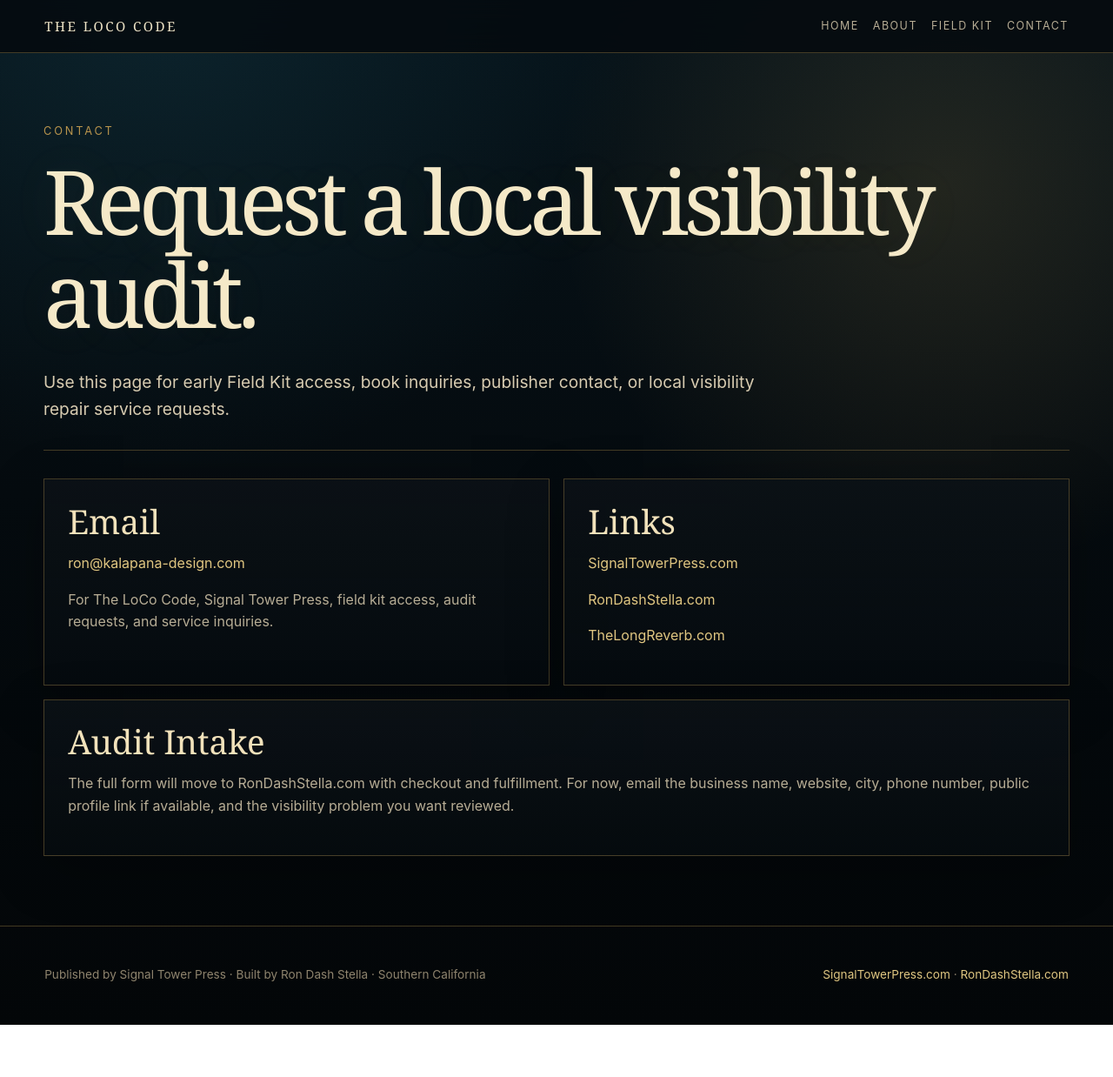
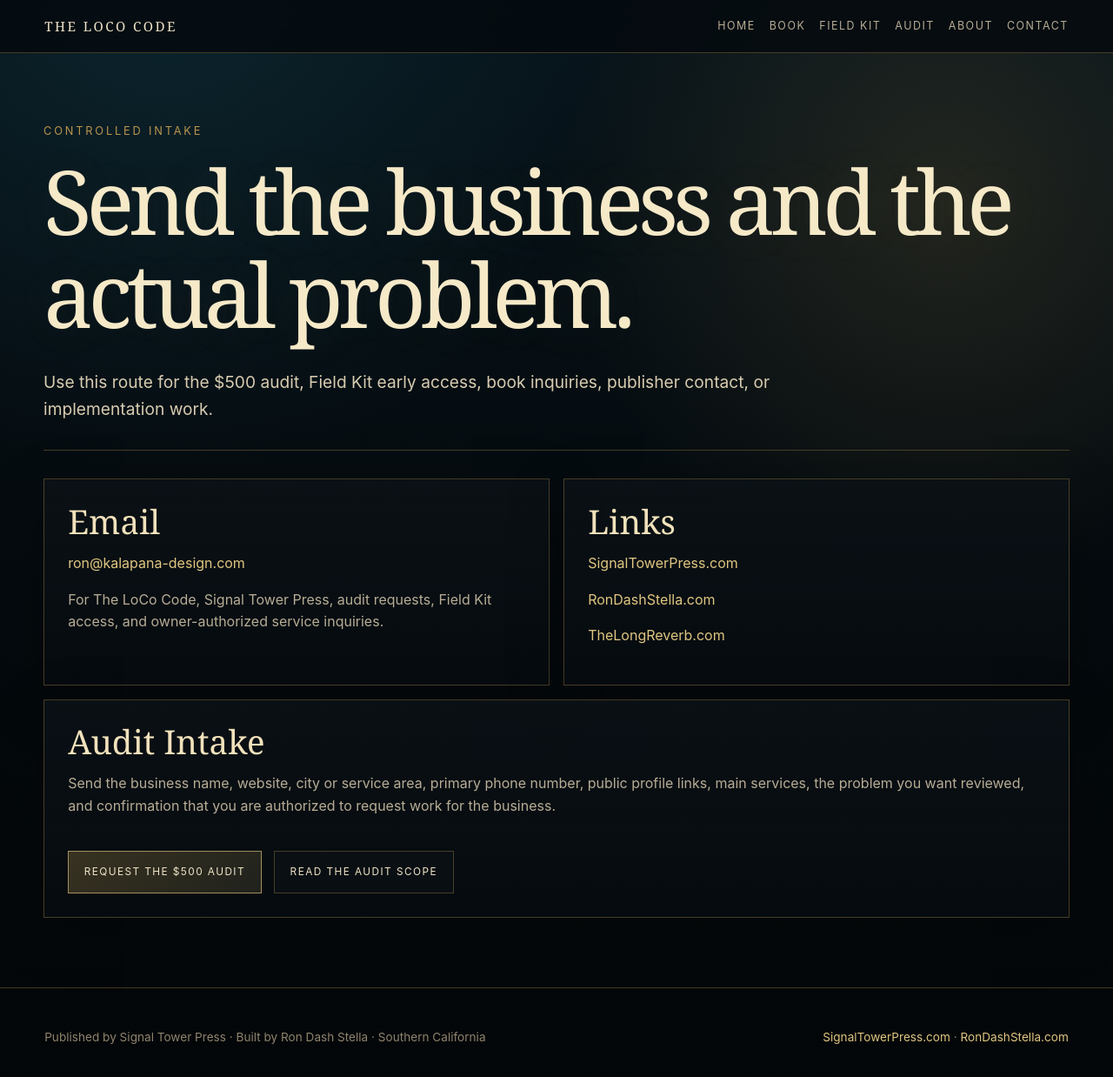
Before and after one commit to rondashstella-netizen/lococode.net, a plain HTML site: page contact.html in a window 1280 px wide. Shown: the whole page at 87% size. Before the commit the page ends 1178 px from the top, so only its background shows below. Drawn offline with Linux system fonts and the light colour scheme.

Commit message:
Add complete LoCo Code audit intake route

```diff
--- a/contact.html
+++ b/contact.html
@@ -4,7 +4,7 @@
   <meta charset="utf-8">
   <meta name="viewport" content="width=device-width, initial-scale=1">
   <title>Contact | The LoCo Code</title>
-  <meta name="description" content="Contact The LoCo Code for local visibility audit, field kit, and publishing inquiries.">
+  <meta name="description" content="Contact The LoCo Code for the $500 local visibility audit, Field Kit early access, book inquiries, and owner-authorized implementation work.">
   <link rel="stylesheet" href="styles.css">
 </head>
 <body>
@@ -12,24 +12,26 @@
     <a class="brand" href="index.html">The LoCo Code</a>
     <nav aria-label="Primary navigation">
       <a href="index.html">Home</a>
+      <a href="book.html">Book</a>
+      <a href="field-kit.html">Field Kit</a>
+      <a href="audit.html">Audit</a>
       <a href="about.html">About</a>
-      <a href="field-kit.html">Field Kit</a>
-      <a href="contact.html">Contact</a>
+      <a href="contact.html" aria-current="page">Contact</a>
     </nav>
   </header>
 
   <main>
     <section class="page-hero">
-      <div class="eyebrow">Contact</div>
-      <h1>Request a local visibility audit.</h1>
-      <p class="lede">Use this page for early Field Kit access, book inquiries, publisher contact, or local visibility repair service requests.</p>
+      <div class="eyebrow">Controlled intake</div>
+      <h1>Send the business and the actual problem.</h1>
+      <p class="lede">Use this route for the $500 audit, Field Kit early access, book inquiries, publisher contact, or implementation work.</p>
     </section>
 
     <section class="content-grid">
       <article class="content-card">
         <h2>Email</h2>
-        <p><a href="mailto:ron@kalapana-design.com">ron@kalapana-design.com</a></p>
-        <p>For The LoCo Code, Signal Tower Press, field kit access, audit requests, and service inquiries.</p>
+        <p><a href="mailto:ron@kalapana-design.com?subject=LoCo%20Code%20Inquiry">ron@kalapana-design.com</a></p>
+        <p>For The LoCo Code, Signal Tower Press, audit requests, Field Kit access, and owner-authorized service inquiries.</p>
       </article>
       <article class="content-card">
         <h2>Links</h2>
@@ -39,7 +41,11 @@
       </article>
       <article class="content-card full">
         <h2>Audit Intake</h2>
-        <p>The full form will move to RonDashStella.com with checkout and fulfillment. For now, email the business name, website, city, phone number, public profile link if available, and the visibility problem you want reviewed.</p>
+        <p>Send the business name, website, city or service area, primary phone number, public profile links, main services, the problem you want reviewed, and confirmation that you are authorized to request work for the business.</p>
+        <div class="actions">
+          <a class="button primary" href="mailto:ron@kalapana-design.com?subject=LoCo%20Code%20Audit%20Request">Request the $500 Audit</a>
+          <a class="button" href="audit.html">Read the Audit Scope</a>
+        </div>
       </article>
     </section>
   </main>
```
